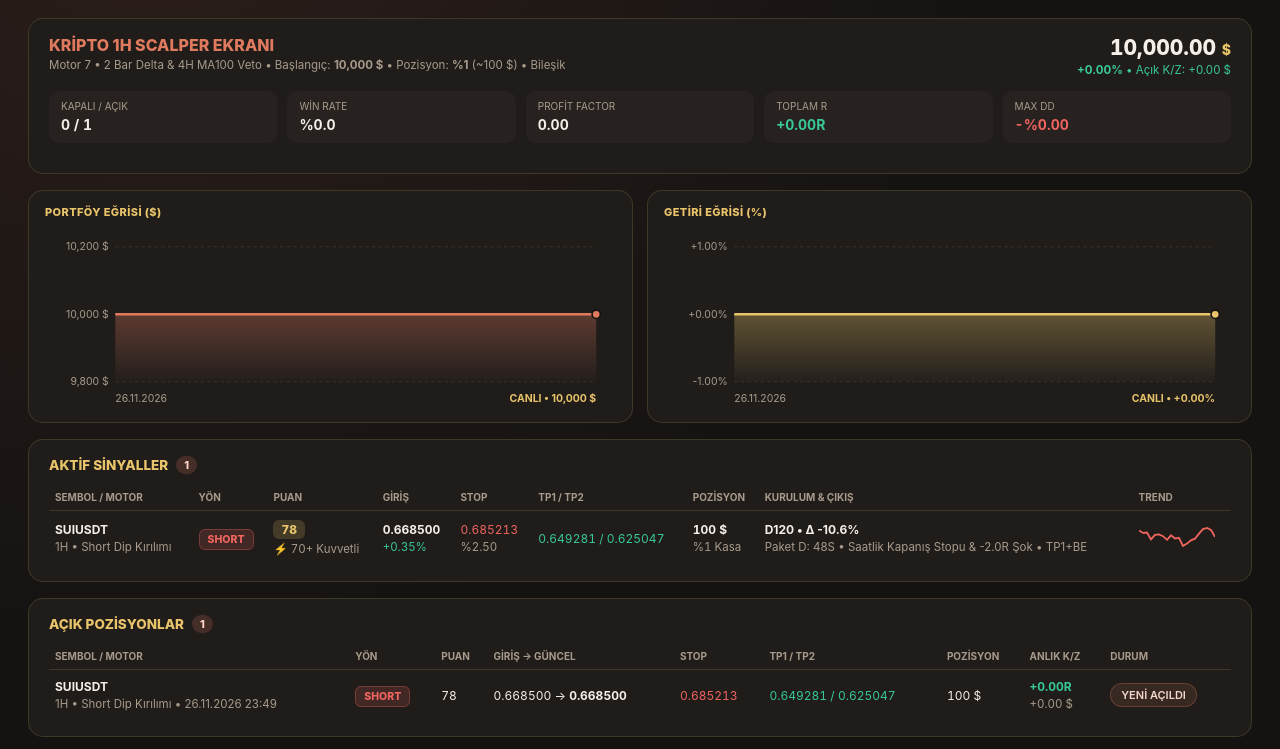
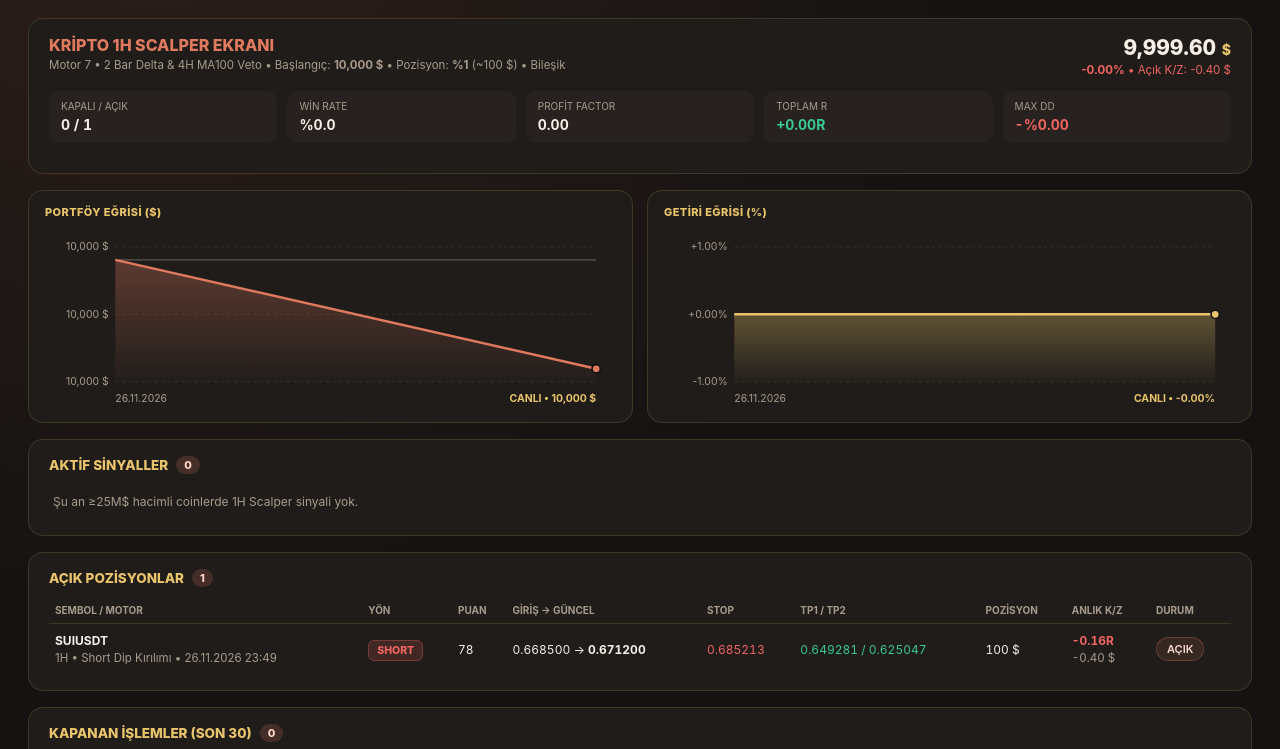
Before and after one commit to Galdor374/SwingRadar_Pro, a plain HTML site: page scalper.html in a window 1280 px wide. Shown: the part 102-851 px from the top of the page. Drawn offline with Linux system fonts and the light colour scheme.

Commit message:
chore: update scan state and dashboards

```diff
--- a/scalper.html
+++ b/scalper.html
@@ -57,7 +57,7 @@
     <div class="top-bar">
       <div>
         <h1>SWINGRADAR PRO</h1>
-        <div class="sub">Son Tarama: <b>26.11.2026 23:49</b> • XU100: Satıcılı / Düşüş (Short Açık) (%7.0) • BTC: AYI (Genişlik %11)</div>
+        <div class="sub">Son Tarama: <b>27.11.2026 01:01</b> • XU100: Satıcılı / Düşüş (Short Açık) (%7.0) • BTC: AYI (Genişlik %11)</div>
       </div>
       <div class="nav-pills"><a class="nav-btn " href="index.html">Ana Ekran</a><a class="nav-btn " href="bist.html">BIST</a><a class="nav-btn active" href="scalper.html">Kripto 1H Scalper</a><a class="nav-btn " href="swing.html">Kripto Swing</a></div>
     </div>
@@ -68,8 +68,8 @@
           <div class="sub">Motor 7 • 2 Bar Delta & 4H MA100 Veto • Başlangıç: <b>10,000 $</b> • Pozisyon: <b>%1</b> (~100 $) • Bileşik</div>
         </div>
         <div style="text-align:right">
-          <div class="hub-eq">10,000.00 <span style="color:var(--champagne);font-size:14px">$</span></div>
-          <div class="sub pos"><b>+0.00%</b> • Açık K/Z: <span class="pos">+0.00 $</span></div>
+          <div class="hub-eq">9,999.60 <span style="color:var(--champagne);font-size:14px">$</span></div>
+          <div class="sub neg"><b>-0.00%</b> • Açık K/Z: <span class="neg">-0.40 $</span></div>
         </div>
       </div>
       <div class="kpi-row">
@@ -84,53 +84,35 @@
     <div class="charts-2">
       <div class="chart-box"><div class="ctitle">PORTFÖY EĞRİSİ ($)</div><svg viewBox="0 0 520 165" style="width:100%;height:auto;display:block">
       <defs>
-        <linearGradient id="g_equity_6278" x1="0" y1="0" x2="0" y2="1">
+        <linearGradient id="g_equity_7714" x1="0" y1="0" x2="0" y2="1">
           <stop offset="0%" stop-color="#e07a5f" stop-opacity="0.32"/>
           <stop offset="100%" stop-color="#e07a5f" stop-opacity="0.02"/>
         </linearGradient>
       </defs>
-      <line x1="64" y1="141.0" x2="502" y2="141.0" stroke="rgba(233,196,106,0.12)" stroke-dasharray="3,3"/><text x="58" y="144.0" text-anchor="end" fill="#a89b8c" font-size="9.5">9,800 $</text><line x1="64" y1="79.5" x2="502" y2="79.5" stroke="rgba(233,196,106,0.12)" stroke-dasharray="3,3"/><text x="58" y="82.5" text-anchor="end" fill="#a89b8c" font-size="9.5">10,000 $</text><line x1="64" y1="18.0" x2="502" y2="18.0" stroke="rgba(233,196,106,0.12)" stroke-dasharray="3,3"/><text x="58" y="21.0" text-anchor="end" fill="#a89b8c" font-size="9.5">10,200 $</text><line x1="64" y1="79.5" x2="502" y2="79.5" stroke="rgba(246,239,232,0.28)" stroke-width="1"/>
-      <polygon points="64.0,141.0 64.0,79.5 502.0,79.5 502.0,141.0" fill="url(#g_equity_6278)"/>
-      <polyline fill="none" stroke="#e07a5f" stroke-width="2.2" stroke-linejoin="round" points="64.0,79.5 502.0,79.5"/>
-      <circle cx="502.0" cy="79.5" r="3.8" fill="#e07a5f" stroke="#151312" stroke-width="1.5"/>
+      <line x1="64" y1="141.0" x2="502" y2="141.0" stroke="rgba(233,196,106,0.12)" stroke-dasharray="3,3"/><text x="58" y="144.0" text-anchor="end" fill="#a89b8c" font-size="9.5">10,000 $</text><line x1="64" y1="79.5" x2="502" y2="79.5" stroke="rgba(233,196,106,0.12)" stroke-dasharray="3,3"/><text x="58" y="82.5" text-anchor="end" fill="#a89b8c" font-size="9.5">10,000 $</text><line x1="64" y1="18.0" x2="502" y2="18.0" stroke="rgba(233,196,106,0.12)" stroke-dasharray="3,3"/><text x="58" y="21.0" text-anchor="end" fill="#a89b8c" font-size="9.5">10,000 $</text><line x1="64" y1="29.9" x2="502" y2="29.9" stroke="rgba(246,239,232,0.28)" stroke-width="1"/>
+      <polygon points="64.0,141.0 64.0,29.9 502.0,129.1 502.0,141.0" fill="url(#g_equity_7714)"/>
+      <polyline fill="none" stroke="#e07a5f" stroke-width="2.2" stroke-linejoin="round" points="64.0,29.9 502.0,129.1"/>
+      <circle cx="502.0" cy="129.1" r="3.8" fill="#e07a5f" stroke="#151312" stroke-width="1.5"/>
       <text x="64" y="159" fill="#a89b8c" font-size="9.5">26.11.2026</text>
       <text x="502" y="159" text-anchor="end" fill="#e9c46a" font-size="9.5" font-weight="700">CANLI • 10,000 $</text>
     </svg></div>
       <div class="chart-box"><div class="ctitle">GETİRİ EĞRİSİ (%)</div><svg viewBox="0 0 520 165" style="width:100%;height:auto;display:block">
       <defs>
-        <linearGradient id="g_ret_pct_2906" x1="0" y1="0" x2="0" y2="1">
+        <linearGradient id="g_ret_pct_2052" x1="0" y1="0" x2="0" y2="1">
           <stop offset="0%" stop-color="#e9c46a" stop-opacity="0.32"/>
           <stop offset="100%" stop-color="#e9c46a" stop-opacity="0.02"/>
         </linearGradient>
       </defs>
       <line x1="64" y1="141.0" x2="502" y2="141.0" stroke="rgba(233,196,106,0.12)" stroke-dasharray="3,3"/><text x="58" y="144.0" text-anchor="end" fill="#a89b8c" font-size="9.5">-1.00%</text><line x1="64" y1="79.5" x2="502" y2="79.5" stroke="rgba(233,196,106,0.12)" stroke-dasharray="3,3"/><text x="58" y="82.5" text-anchor="end" fill="#a89b8c" font-size="9.5">+0.00%</text><line x1="64" y1="18.0" x2="502" y2="18.0" stroke="rgba(233,196,106,0.12)" stroke-dasharray="3,3"/><text x="58" y="21.0" text-anchor="end" fill="#a89b8c" font-size="9.5">+1.00%</text><line x1="64" y1="79.5" x2="502" y2="79.5" stroke="rgba(246,239,232,0.28)" stroke-width="1"/>
-      <polygon points="64.0,141.0 64.0,79.5 502.0,79.5 502.0,141.0" fill="url(#g_ret_pct_2906)"/>
+      <polygon points="64.0,141.0 64.0,79.5 502.0,79.5 502.0,141.0" fill="url(#g_ret_pct_2052)"/>
       <polyline fill="none" stroke="#e9c46a" stroke-width="2.2" stroke-linejoin="round" points="64.0,79.5 502.0,79.5"/>
       <circle cx="502.0" cy="79.5" r="3.8" fill="#e9c46a" stroke="#151312" stroke-width="1.5"/>
       <text x="64" y="159" fill="#a89b8c" font-size="9.5">26.11.2026</text>
-      <text x="502" y="159" text-anchor="end" fill="#e9c46a" font-size="9.5" font-weight="700">CANLI • +0.00%</text>
+      <text x="502" y="159" text-anchor="end" fill="#e9c46a" font-size="9.5" font-weight="700">CANLI • -0.00%</text>
     </svg></div>
     </div>
 
-
-    <div class="panel">
-      <div class="ptitle">AKTİF SİNYALLER <span class="cnt">1</span></div>
-      <table>
-        <thead><tr><th>Sembol / Motor</th><th>Yön</th><th>Puan</th><th>Giriş</th><th>Stop</th><th>TP1 / TP2</th><th>Pozisyon</th><th>Kurulum & Çıkış</th><th>Trend</th></tr></thead>
-        <tbody>
-        <tr>
-          <td><b>SUIUSDT</b><div class="sub">1H • Short Dip Kırılımı</div></td>
-          <td><span class="tag tag-short">SHORT</span></td>
-          <td class="num"><span class="sc">78</span><div class="sub">⚡ 70+ Kuvvetli</div></td>
-          <td class="num"><b>0.668500</b><div class="sub pos">+0.35%</div></td>
-          <td class="num neg">0.685213<div class="sub">%2.50</div></td>
-          <td class="num pos">0.649281 / 0.625047</td>
-          <td class="num"><b>100 $</b><div class="sub">%1 Kasa</div></td>
-          <td><b>D120 • Δ -10.6%</b><div class="sub">Paket D: 48S • Saatlik Kapanış Stopu & -2.0R Şok • TP1+BE</div></td>
-          <td><svg width="76" height="22" viewBox="0 0 76 22"><polyline fill="none" stroke="#f06560" stroke-width="1.8" points="0.0,4.5 4.0,6.9 8.0,6.5 12.0,13.4 16.0,8.9 20.0,8.4 24.0,10.2 28.0,13.8 32.0,9.3 36.0,12.5 40.0,11.9 44.0,20.0 48.0,17.6 52.0,14.4 56.0,12.7 60.0,7.6 64.0,3.1 68.0,2.0 72.0,4.0 76.0,10.9"/></svg></td>
-        </tr></tbody>
-      </table>
-    </div>
+    <div class="panel"><div class="ptitle">AKTİF SİNYALLER <span class="cnt">0</span></div><div class="empty">Şu an ≥25M$ hacimli coinlerde 1H Scalper sinyali yok.</div></div>
 
     <div class="panel">
       <div class="ptitle">AÇIK POZİSYONLAR <span class="cnt">1</span></div>
@@ -139,12 +121,12 @@
           <td><b>SUIUSDT</b><div class="sub">1H • Short Dip Kırılımı • 26.11.2026 23:49</div></td>
           <td><span class="tag tag-short">SHORT</span></td>
           <td class="num">78</td>
-          <td class="num">0.668500 → <b>0.668500</b></td>
+          <td class="num">0.668500 → <b>0.671200</b></td>
           <td class="num neg">0.685213</td>
           <td class="num pos">0.649281 / 0.625047</td>
           <td class="num">100 $</td>
-          <td class="num pos"><b>+0.00R</b><div class="sub">+0.00 $</div></td>
-          <td><span class="pill">YENİ AÇILDI</span></td>
+          <td class="num neg"><b>-0.16R</b><div class="sub">-0.40 $</div></td>
+          <td><span class="pill">AÇIK</span></td>
         </tr></tbody></table>
     </div>
 
```
Also changed, not shown: bist.html (+5 -5 lines), index.html (+4 -4 lines), portfolio_state.json (+5 -5 lines), swing.html (+5 -5 lines).
